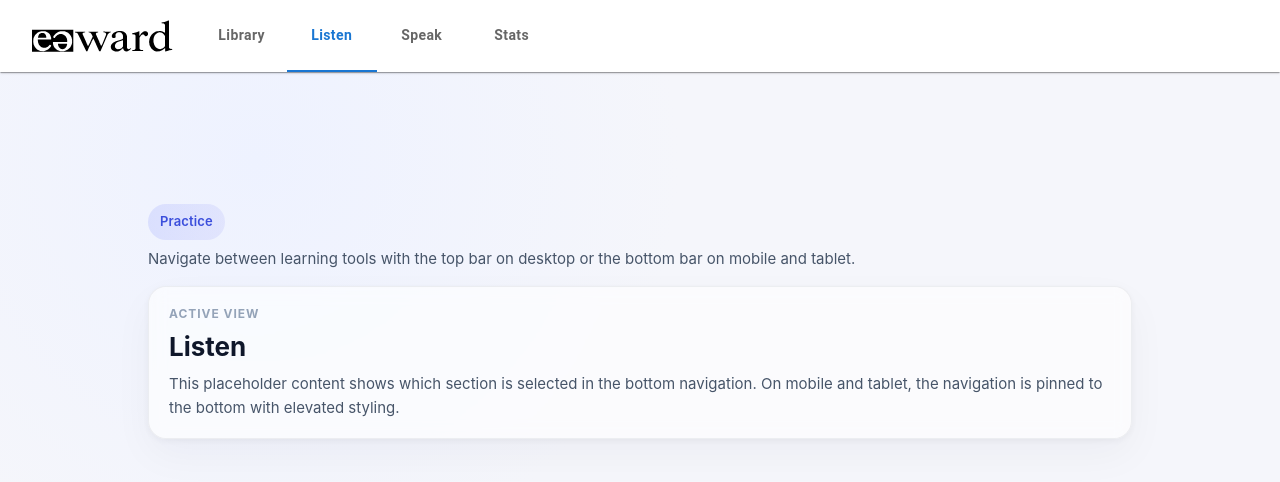
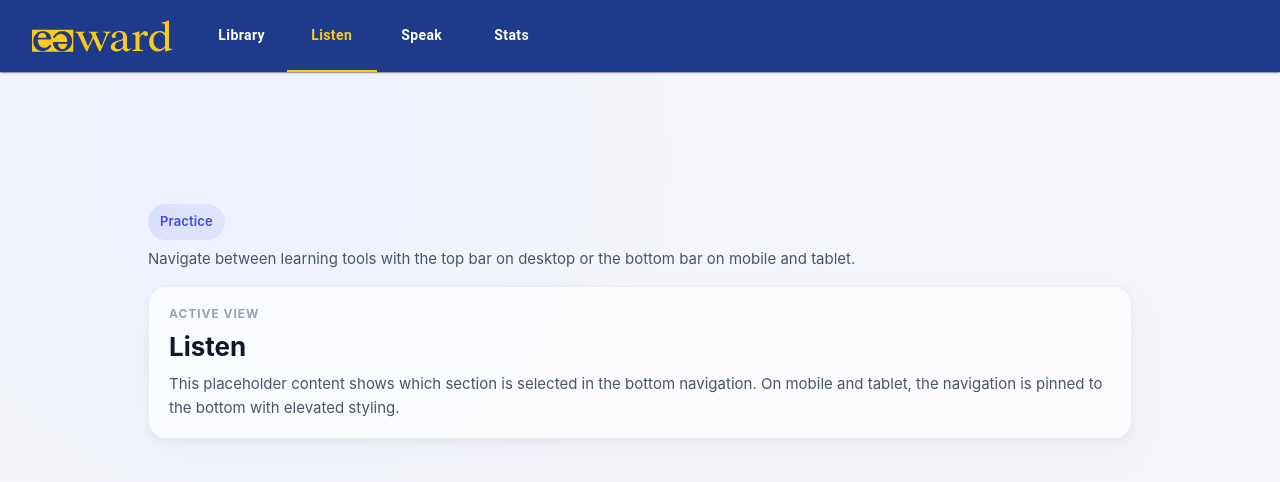
Before and after one commit to jaymes-nsek/airward, a React (Vite) app: page / in a window 1280 px wide. Shown: the top 482 px of the page. Built offline with nearby package versions, Linux system fonts and the light colour scheme.

Commit message:
refactor(theme): introduce theme/index.ts and align logo, AppBar and BottomNavigation styles across breakpoints

```diff
--- a/src/App.tsx
+++ b/src/App.tsx
@@ -10,13 +10,13 @@ import {
     Box,
     Paper,
     Tab,
-    Tabs,
+    Tabs, ThemeProvider,
     Toolbar,
     useMediaQuery,
 } from '@mui/material'
-import {useTheme} from '@mui/material/styles'
+import {theme} from './theme';
 import './App.css'
-import logo from './assets/airward_logo.svg'
+import logo from './assets/airward_logo_yellow.svg'
 
 type NavKey = 'library' | 'listen' | 'speak' | 'stats'
 
@@ -27,50 +27,40 @@ const navItems: Array<{ key: NavKey; label: string; icon: ReactElement }> = [
     {key: 'stats', label: 'Stats', icon: <InsightsRounded/>},
 ]
 
-function LogoBox({ height = 32 }) {
+function LogoBox({height = 32}) {
     return (
         <Box
             component="img"
             src={logo}
             alt="Airward logo"
-            sx={{ height, width: 'auto' }}
+            sx={{height, width: 'auto'}}
         />
     );
 }
 
 function App() {
-    const theme = useTheme()
     const isDesktop = useMediaQuery(theme.breakpoints.up('md'))
     const [active, setActive] = useState<NavKey>('listen')
 
     return (
+        <ThemeProvider theme={theme}>
             <div className={`shell ${isDesktop ? 'shell--desktop' : ''}`}>
                 {isDesktop && (
                     <>
                         <AppBar
                             position="fixed"
-                        color="inherit"
                             elevation={1}
-                        sx={{backgroundColor: '#ffffff'}}
                         >
                             <Toolbar sx={{gap: 3, px: {xs: 2, lg: 4}, minHeight: 72}}>
                                 <Box sx={{display: 'flex', alignItems: 'center', gap: 1.5}}>
-                                <Box
-                                    component="img"
-                                    src={logo}
-                                    alt="Airward logo"
-                                    sx={{height: 32, width: 'auto'}}
-                                />
+                                    <LogoBox/>
                                 </Box>
 
                                 <Tabs
                                     value={active}
                                     onChange={(_, newValue) => setActive(newValue as NavKey)}
-                                textColor="primary"
-                                indicatorColor="primary"
                                     sx={{
-                                    minHeight: 72,
-                                    '& .MuiTab-root': {textTransform: 'none', fontWeight: 600, minHeight: 72},
+                                        minHeight: 72
                                     }}
                                 >
                                     {navItems.map((item) => (
@@ -111,7 +101,7 @@ function App() {
                     <>
                         <AppBar position="fixed" elevation={4}>
                             <Toolbar>
-                            <LogoBox height={28} />
+                                <LogoBox height={28}/>
                             </Toolbar>
                         </AppBar>
 
@@ -143,6 +133,7 @@ function App() {
                     </>
                 )}
             </div>
+        </ThemeProvider>
     )
 }
 
--- /dev/null
+++ b/src/theme/index.ts
@@ -0,0 +1,85 @@
+import { createTheme } from '@mui/material/styles';
+
+export const theme = createTheme({
+    palette: {
+        primary: {
+            main: '#1e3a8a',        // deep academic blue
+            contrastText: '#ffffff',
+        },
+        secondary: {
+            main: '#facc15',        // golden yellow
+            contrastText: '#1e293b',
+        },
+        background: {
+            default: '#f8fafc',
+            paper: '#ffffff'
+        },
+        text: {
+            primary: '#fff', // #0f172a
+            secondary: '#facc15', // #475569
+        },
+        divider: '#e2e8f0',
+    },
+    components: {
+        MuiAppBar: {
+            defaultProps: {
+                color: 'primary',
+            },
+        },
+
+        // Tabs defaults (THIS is where indicatorColor/textColor belong)
+        MuiTabs: {
+            defaultProps: {
+                indicatorColor: 'secondary',
+                textColor: 'primary',
+            },
+        },
+
+        MuiTab: {
+            styleOverrides: {
+                root: ({ theme }) => ({
+                    textTransform: 'none',
+                    fontWeight: 600,
+                    minHeight: 72,
+
+                    // default (unselected)
+                    color: theme.palette.primary.contrastText,
+
+                    // selected
+                    '&.Mui-selected': {
+                        color: theme.palette.secondary.main,
+                    },
+                }),
+            },
+        },
+
+        MuiBottomNavigation: {
+            styleOverrides: {
+                root: ({ theme }) => ({
+                    backgroundColor: theme.palette.primary.main,
+                    borderTop: `1px solid ${theme.palette.divider}`,
+                    height: 64,
+                }),
+            },
+        },
+
+        MuiBottomNavigationAction: {
+            styleOverrides: {
+                root: ({ theme }) => ({
+                    color: theme.palette.primary.contrastText,
+                    '&.Mui-selected': {
+                        color: theme.palette.text.secondary,
+                    },
+                }),
+                label: {
+                    fontSize: '0.75rem',
+                    fontWeight: 500,
+                    '&.Mui-selected': {
+                        fontWeight: 600,
+                    },
+                },
+            },
+        },
+
+    },
+});
```
Also changed, not shown: src/assets/airward_logo_yellow.svg (added). Lines whose indentation alone changed are shown as unchanged.
